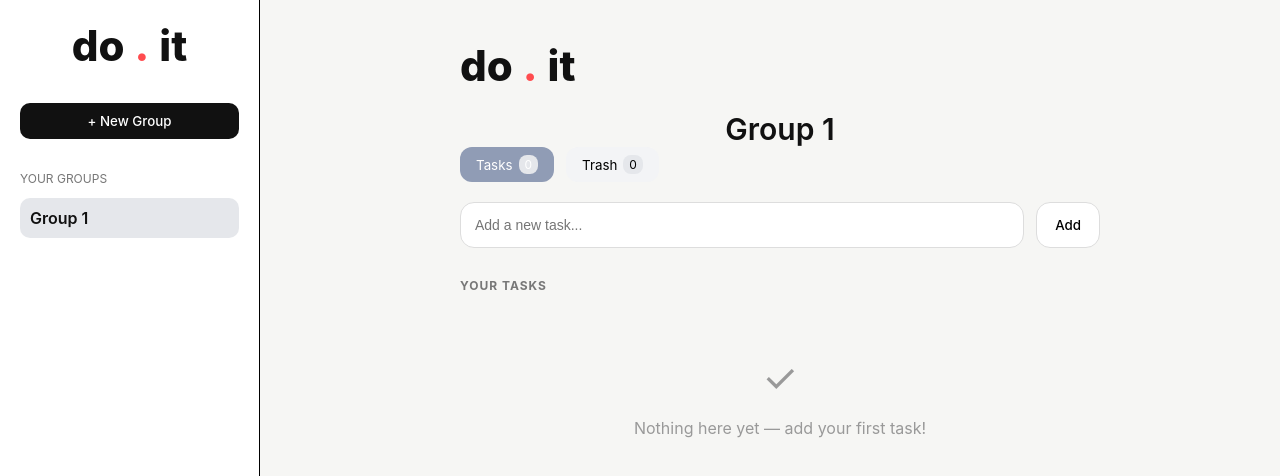
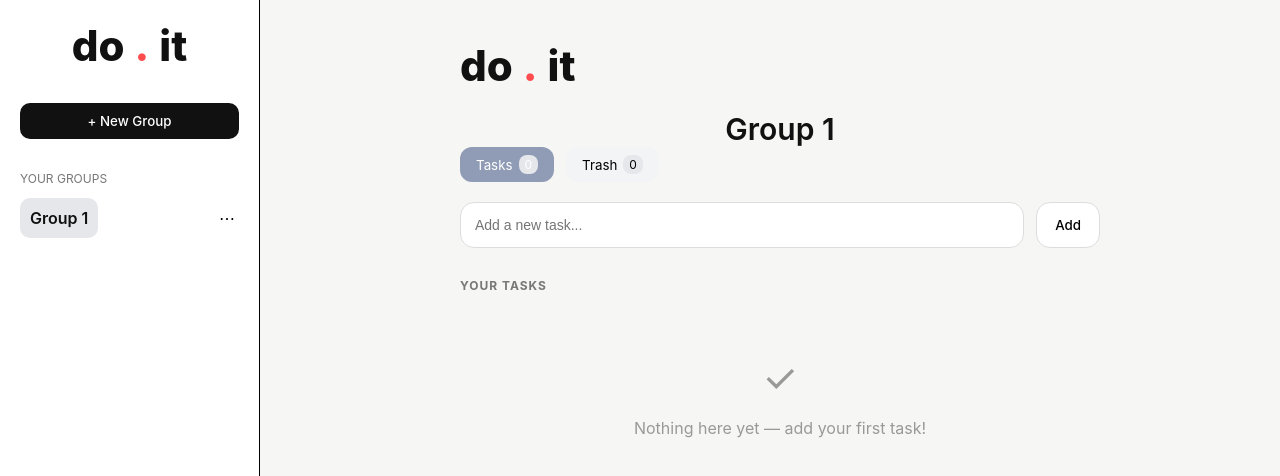
Before and after one commit to Sydorchuks/todo-zustand, a React (Vite) app: page / in a window 1280 px wide. Both pictures are taken after typing "Sample" into the empty fields and a click on the button "+ New Group". Shown: the top 476 px of the page. Built offline with nearby package versions, Linux system fonts and the light colour scheme.

Commit message:
Added option to delete and rename groups

```diff
--- a/src/components/Sidebar.tsx
+++ b/src/components/Sidebar.tsx
@@ -1,5 +1,6 @@
-import { NavLink, useNavigate } from "react-router-dom"
+import { useNavigate } from "react-router-dom"
 import { useTodoStore } from "../store/todoStore"
+import SidebarItem from "./SidebarItem"
 
 const Sidebar = () => {
   const groups = useTodoStore((s) => s.groups)
@@ -12,13 +13,13 @@ const Sidebar = () => {
   }
 
   return (
-
     <aside className="sidebar">
       <div className="sidebar-header">
         <h1>
           do<span className="dot">.</span>it
         </h1>
       </div>
+
       <button className="sidebar-btn" onClick={handleCreate}>
         + New Group
       </button>
@@ -26,18 +27,9 @@ const Sidebar = () => {
       <div className="sidebar-title">Your groups</div>
 
       <div className="sidebar-list">
-        {groups.map((g) => (
-          <NavLink
-            key={g.id}
-            to={`/groups/${g.id}`}
-            className={({ isActive }) =>
-              `sidebar-item ${isActive ? "active" : ""}`
-            }
-          >
-            {g.title}
-          </NavLink>
+      {groups.map(group => (
+        <SidebarItem key={group.id} group={group} />
       ))}
-
         {groups.length === 0 && (
           <div className="sidebar-empty">No groups yet</div>
         )}
--- /dev/null
+++ b/src/components/SidebarItem.tsx
@@ -0,0 +1,90 @@
+import { NavLink } from "react-router-dom"
+import { useGroupItem } from "../hooks/useGroupItem"
+
+const SidebarItem = ({ group }) => {
+  const {
+    isEditing,
+    value,
+    setValue,
+    setIsEditing,
+    isMenuOpen,
+    setIsMenuOpen,
+    isConfirmOpen,
+    setIsConfirmOpen,
+    handleSave,
+    handleDelete,
+    handleConfirmDelete,
+    handleKeyDown,
+    ref
+  } = useGroupItem(group)
+
+
+  return (
+    <div className="sidebar-row" ref={ref}>
+
+      {isEditing ? (
+        <input
+          className="sidebar-input"
+          value={value}
+          onChange={(e) => setValue(e.target.value)}
+          onBlur={handleSave}
+          onKeyDown={handleKeyDown}
+          autoFocus
+        />
+      ) : (
+        <NavLink
+          to={`/groups/${group.id}`}
+          className="sidebar-item"
+        >
+          {group.title}
+        </NavLink>
+      )}
+
+      <button
+        className="menu-btn"
+        onClick={() => setIsMenuOpen((v) => !v)}
+      >
+        ⋯
+      </button>
+
+      {isMenuOpen && (
+        <div className="dropdown">
+          <button onClick={() => {
+            setIsEditing(true)
+            setIsMenuOpen(false)
+          }}>
+            Rename
+          </button>
+
+          <button onClick={handleDelete}>
+            Delete
+          </button>
+        </div>
+      )}
+
+      {isConfirmOpen && (
+        <div className="modal-overlay">
+          <div className="modal">
+            <p>Delete this group?</p>
+
+            <div className="modal-actions">
+              <button onClick={() => setIsConfirmOpen(false)}>
+                Cancel
+              </button>
+
+              <button
+                className="deleteButton"
+                onClick={handleConfirmDelete}
+              >
+                Delete
+              </button>
+            </div>
+          </div>
+        </div>
+      )}
+
+    </div>
+  )
+}
+
+export default SidebarItem
--- /dev/null
+++ b/src/hooks/useGroupItem.ts
@@ -0,0 +1,66 @@
+import { useEffect, useRef, useState } from "react"
+import { useTodoStore } from "../store/todoStore"
+
+export const useGroupItem = (group) => {
+  const updateGroup = useTodoStore((s) => s.updateGroup)
+  const deleteGroup = useTodoStore((s) => s.deleteGroup)
+
+  const [isEditing, setIsEditing] = useState(false)
+  const [value, setValue] = useState(group.title)
+
+  const [isMenuOpen, setIsMenuOpen] = useState(false)
+  const [isConfirmOpen, setIsConfirmOpen] = useState(false)
+
+  const handleSave = () => {
+    if (!value.trim()) return
+    updateGroup(group.id, value)
+    setIsEditing(false)
+  }
+
+  const handleDelete = () => {
+    setIsConfirmOpen(true)
+    setIsMenuOpen(false)
+  }
+
+  const handleConfirmDelete = () => {
+    deleteGroup(group.id)
+  }
+
+  const handleKeyDown = (e) => {
+    if (e.key === "Enter") {
+      handleSave();
+    }
+  };
+
+  const ref = useRef<HTMLDivElement | null>(null)
+
+  useEffect(() => {
+    const handleClickOutside = (e) => {
+      if (!ref.current?.contains(e.target)) {
+        setIsMenuOpen(false)
+      }
+    }
+
+    document.addEventListener("mousedown", handleClickOutside)
+
+    return () => {
+      document.removeEventListener("mousedown", handleClickOutside)
+    }
+  }, [])
+
+  return {
+    isEditing,
+    value,
+    setValue,
+    setIsEditing,
+    isMenuOpen,
+    setIsMenuOpen,
+    isConfirmOpen,
+    setIsConfirmOpen,
+    handleSave,
+    handleDelete,
+    handleConfirmDelete,
+    handleKeyDown,
+    ref
+  }
+}
--- a/src/index.css
+++ b/src/index.css
@@ -34,7 +34,7 @@ button {
   display: flex;
   flex-direction: column;
   gap: 12px;
-  overflow-y: auto;
+  overflow-x: hidden;
 }
 
 .content {
@@ -110,6 +110,9 @@ button {
   flex-direction: column;
   gap: 6px;
   overflow-y: auto;
+
+  flex: 1;
+  min-height: 0;
 }
 
 .sidebar-item {
@@ -340,6 +343,57 @@ button {
   cursor: pointer;
 }
 
+.sidebar-row {
+  display: flex;
+  align-items: center;
+  justify-content: space-between;
+  position: relative;
+}
+
+.menu-btn {
+  background: none;
+  border: none;
+  cursor: pointer;
+  font-size: 16px;
+  padding: 4px;
+}
+
+.dropdown {
+  position: absolute;
+  right: 0;
+  top: 10px;
+  min-height: fit-content;
+
+  background: white;
+  border: 1px solid #ddd;
+  border-radius: 8px;
+  overflow: hidden;
+
+  display: flex;
+  flex-direction: column;
+
+  z-index: 10;
+}
+
+.dropdown button {
+  padding: 8px 12px;
+  background: none;
+  border: none;
+  cursor: pointer;
+  text-align: left;
+}
+
+.dropdown button:hover {
+  background: #f3f3f3;
+}
+
+.sidebar-input {
+  flex: 1;
+  padding: 6px;
+  border-radius: 6px;
+  border: 1px solid #ddd;
+}
+
 @media (max-width: 768px) {
   .sidebar {
     display: none;
--- a/src/store/todoStore.ts
+++ b/src/store/todoStore.ts
@@ -15,6 +15,8 @@ type TodoStore = {
   setActiveTab: (tab: "tasks" | "trash") => void
 
   addGroup: () => string
+  updateGroup: (id: string, title: string) => void
+  deleteGroup: (id: string) => void
   addTodo: (text: string, groupId: string) => void
 
   toggleTodo: (id: string) => void
@@ -49,6 +51,19 @@ export const useTodoStore = create<TodoStore>()(
 
         return id
       },
+
+      updateGroup: (id, title) =>
+        set((state) => ({
+          groups: state.groups.map((group) =>
+            group.id === id ? { ...group, title } : group
+          )
+        })),
+
+      deleteGroup: (id) =>
+        set((state) => ({
+          groups: state.groups.filter((group) => group.id !== id),
+          todos: state.todos.filter((todo) => todo.groupId !== id)
+        })),
 
       addTodo: (text, groupId) => {
         set((state) => ({
```
Lines whose indentation alone changed are shown as unchanged.
